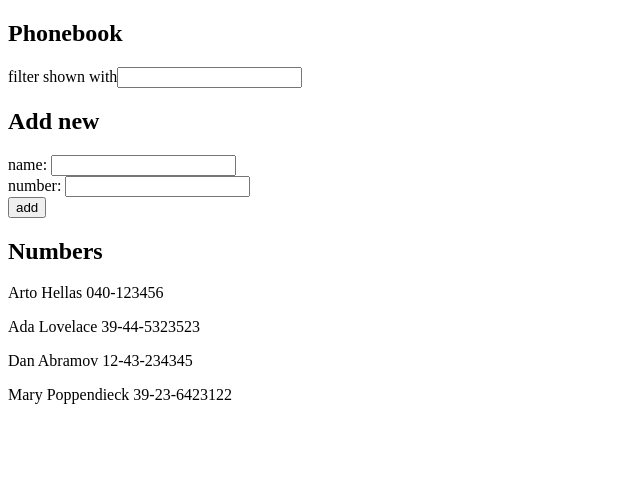
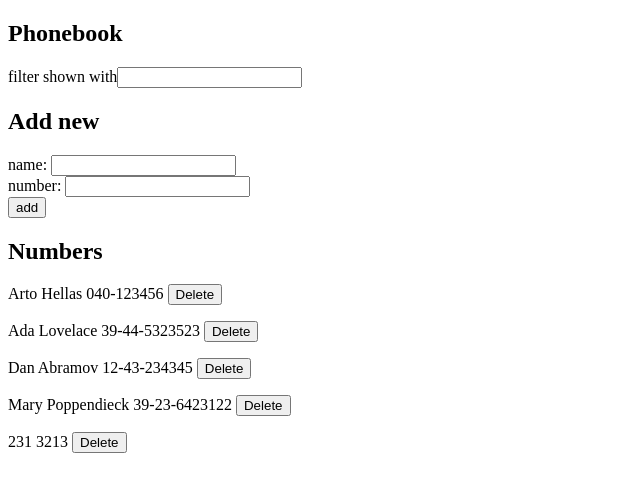
Before and after one commit to JIMMY-YA0/fullstackopen2023, a React (Create React App) app in the folder part2/phonebook/: page / in a window 1280 px wide. Shown: the top 492 px of the page, without its empty margins (0-640 px from the left). Built offline with nearby package versions, Linux system fonts and the light colour scheme; data requests are answered from the project's data file.

Commit message:
2.12-2.13 GET/POST Method

```diff
--- a/part2/phonebook/db.json
+++ b/part2/phonebook/db.json
@@ -19,6 +19,11 @@
       "name": "Mary Poppendieck",
       "number": "39-23-6423122",
       "id": 4
+    },
+    {
+      "name": "231",
+      "number": "3213",
+      "id": 5
     }
   ]
 }
--- a/part2/phonebook/src/App.js
+++ b/part2/phonebook/src/App.js
@@ -4,7 +4,9 @@
 import Filter from "./components/Filter";
 import PersonList from "./components/PersonList";
 import { useEffect } from "react";
-import axios from "axios";
+import personService from "./services/persons";
+
+// import axios from "axios";
 
 const App = () => {
   const [persons, setPersons] = useState([]);
@@ -13,15 +15,23 @@
   const [searchTerm, setSearchTerm] = useState("");
 
   useEffect(() => {
-    axios.get("http://localhost:3001/persons").then((response) => setPersons(response.data));
-  }, []);
+    personService.getAll().then((initialPerson) => {
+      setPersons(initialPerson);
+    });
+  }, [persons]);
 
   const submitHandler = (event) => {
     event.preventDefault();
     if (persons.some((person) => person.name === newName.trim())) {
       alert(`${newName} is already added to phonbook`);
     } else {
-      setPersons([...persons, { name: newName, number: newNumber }]);
+      const personObject = {
+        name: newName,
+        number: newNumber,
+      };
+      personService
+        .create(personObject)
+        .then((returnedPerson) => setPersons(persons.concat(returnedPerson)));
       setNewName("");
     }
   };
--- a/part2/phonebook/src/components/PersonList.jsx
+++ b/part2/phonebook/src/components/PersonList.jsx
@@ -4,9 +4,12 @@
   return (
     <>
       {persons.map((person) => (
-        <p key={person.name}>
-          {person.name} {person.number}
-        </p>
+        <div>
+          {" "}
+          <p key={person.name}>
+            {person.name} {person.number} <button>Delete</button>
+          </p>
+        </div>
       ))}
     </>
   );
--- /dev/null
+++ b/part2/phonebook/src/services/persons.js
@@ -0,0 +1,19 @@
+import axios from "axios";
+
+const baseUrl = "http://localhost:3001/persons";
+
+const getAll = () => {
+  const request = axios.get(baseUrl);
+  return request.then((response) => response.data);
+};
+const create = (newObject) => {
+  const request = axios.post(baseUrl, newObject);
+  return request.then((response) => response.data);
+};
+
+const personService = {
+  getAll,
+  create,
+};
+
+export default personService;
```
